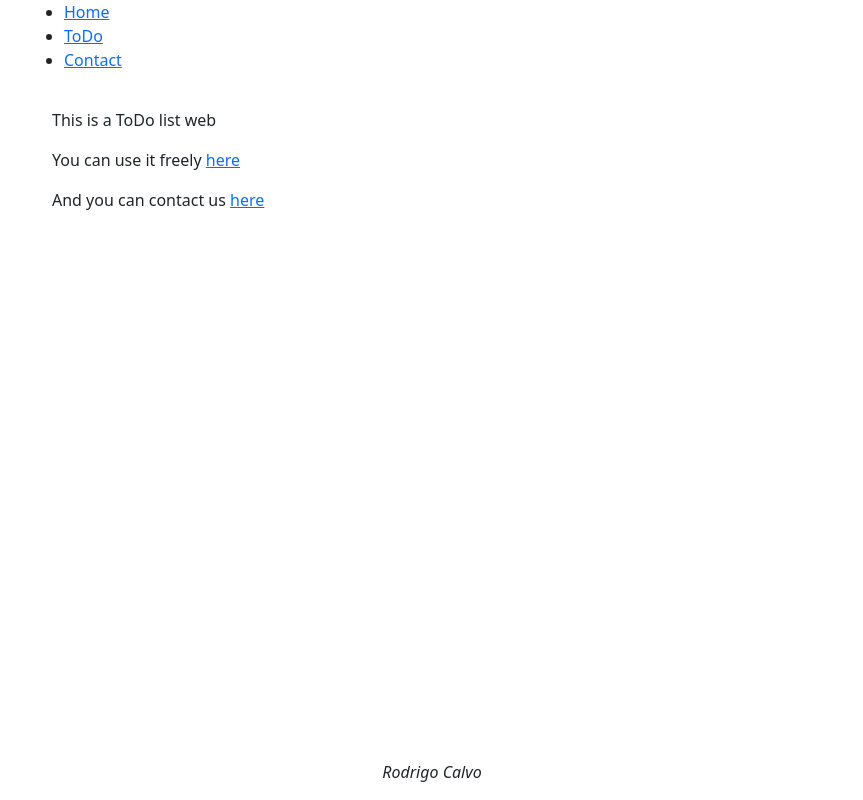
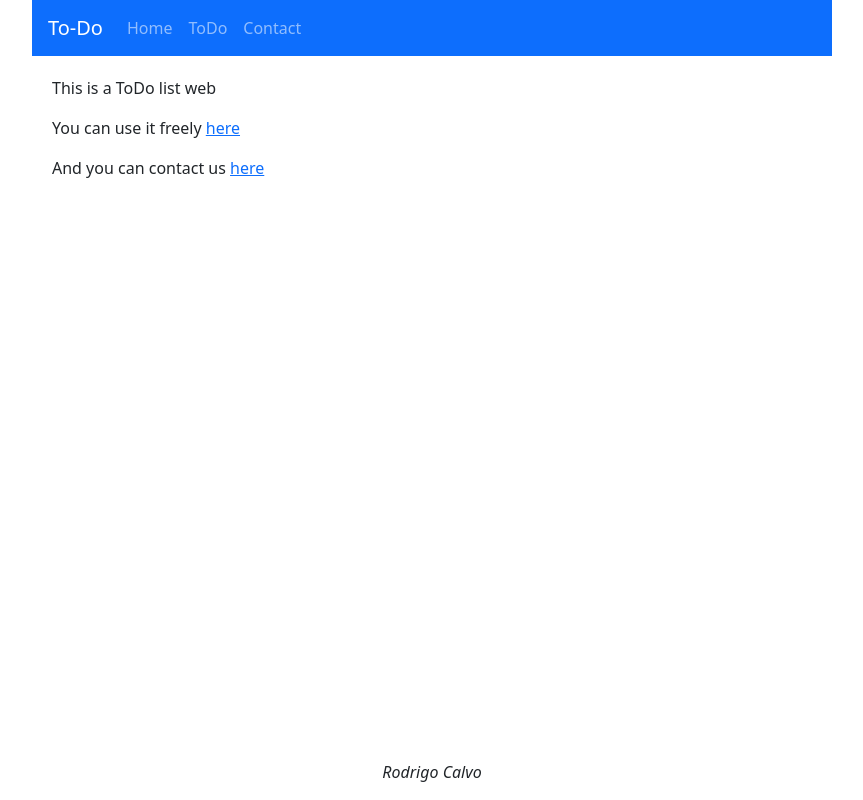
Before and after one commit to RodrigoCalvo/EX_Todo-List_React-Bootstrap, a React (Create React App) app: page / in a window 1280 px wide. Shown: the whole page, without its empty margins (208-1071 px from the left). Built offline with nearby package versions, Linux system fonts and the light colour scheme.

Commit message:
Add bootstrap navbar style

```diff
--- a/src/components/menu.tsx
+++ b/src/components/menu.tsx
@@ -1,16 +1,22 @@
+import { Nav, Navbar } from 'react-bootstrap';
 import { Link } from 'react-router-dom';
 import { routes } from '../app/App';
 
 export function Menu() {
   const menuOptions = routes.slice(0, routes.length - 1);
   const template = (
-    <ul>
-      {menuOptions.map((item) => (
-        <li key={item.label}>
-          <Link to={item.path}>{item.label}</Link>
-        </li>
-      ))}
-    </ul>
+    <Navbar bg="primary" variant="dark">
+      <Navbar.Brand as={Link} to={'/'} className="ps-3">
+        To-Do
+      </Navbar.Brand>
+      <Nav>
+        {menuOptions.map((item) => (
+          <Nav.Link as={Link} key={item.label} to={item.path}>
+            {item.label}
+          </Nav.Link>
+        ))}
+      </Nav>
+    </Navbar>
   );
   return template;
 }
```
